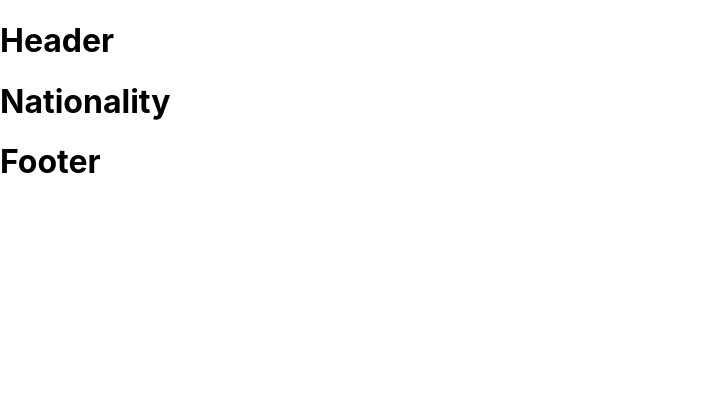
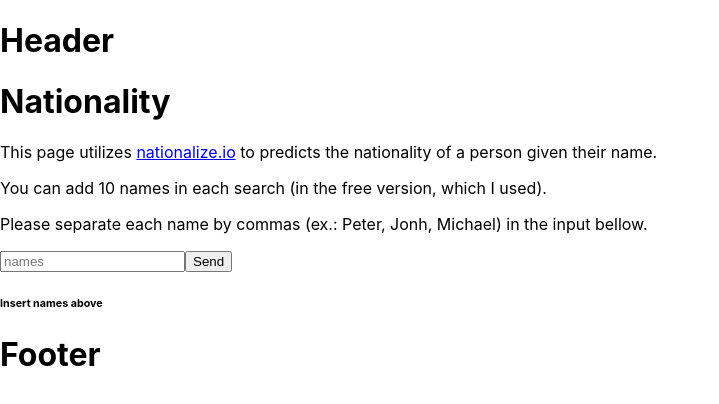
Before and after one commit to PedroMarianoAlmeida/use-fetch-examples, a React (Create React App) app: page /nationality in a window 1280 px wide. Shown: the top 404 px of the page, without its empty margins (0-719 px from the left). Built offline with nearby package versions, Linux system fonts and the light colour scheme.

Commit message:
Nationality with minimal functionality
The component Fetch the correct data and validate the number of values.

It still needs to be done the page formatting and error cases.

```diff
--- a/src/components/Nationality.js
+++ b/src/components/Nationality.js
@@ -1,8 +1,68 @@
-import React from 'react';
+import React, {useState} from 'react';
+import useFetch from './../custom-hooks/useFetch';
 
 const Nationality = () => {
+    const configuration = {
+        url: "https://api.nationalize.io?",
+        //errorAPIvalue:  [ "Response", "False", "Error"] ,
+
+        shouldRun: false,
+        logResponses: true,
+
+        doWhenInactive: () => <h6>Insert names above</h6>,
+        doWhenFetching: () => <h6>...Loading</h6>,
+        doWhenFail: (error) => <h6>Error: {JSON.stringify(error)} </h6>,
+        doWhenSuccess: (rawAnswer) => <h6> {JSON.stringify(rawAnswer)} </h6>
+    }
+
+    const [namesList, setConfiguration] = useFetch(configuration);
+
+    const [names, setNames] = useState("");
+
+    const handleChange = (e) => {
+        setNames(e.target.value);
+    }
+
+    const handleSubmit = (e) => {
+        e.preventDefault();
+        const objectToParameters = treatedNames(names);
+        if ( objectToParameters.length <= 10){
+            configuration.parameters = objectToParameters;
+            configuration.shouldRun = true;
+        }
+        else{
+            configuration.doWhenInactive = ()=> <h6>Limit names exceed the max (10)</h6>;
+        }
+
+        setConfiguration(configuration);
+    }
+
+    const treatedNames = (inputNames) => {
+        const inputNamesWithoutCommas = inputNames.replace(/ /g,'');
+
+        let arrayOfObjectParameters = [];
+        inputNamesWithoutCommas.split(',').map(element => {
+            let myObject = {};
+            myObject.name = element;
+            arrayOfObjectParameters.push(myObject);
+        });
+        return arrayOfObjectParameters;
+    }
+
     return (
-        <h1>Nationality</h1>
+        <div>
+            <h1>Nationality</h1>
+            <p>This page utilizes <a href="https://nationalize.io/" target="_blank" rel="noopener noreferrer">nationalize.io</a> to predicts the nationality of a person given their name.</p>
+            <p>You can add 10 names in each search (in the free version, which I used).</p>
+            <p>Please separate each name by commas (ex.: Peter, Jonh, Michael) in the input bellow.</p>
+
+            <form onSubmit={handleSubmit}>
+                <input type="text" placeholder="names" required value={names} onChange={handleChange}/>
+                <input type="submit" value="Send" />
+            </form>
+
+            { namesList }
+        </div>
       );
 }
 
--- /dev/null
+++ b/src/custom-hooks/useFetch.js
@@ -0,0 +1,122 @@
+import {useState, useEffect} from 'react';
+
+const useFetch = (configurationParam) => {
+    const [configuration, setConfiguration] = useState(configurationParam);
+    const [ answer, setAnswer ] = useState(null);
+
+    const fullAdress = (url, searchParams) => {
+        let queryParams = "";
+
+        searchParams.map( (param, index) => {
+            const key = Object.keys(param)[0];
+            queryParams += `${key}=${param[key]}`;
+            if(index < searchParams.length - 1) queryParams += '&';
+            return ""; //Without this presents a warning, and when I changed the "map" for "foreach" doesn't work
+        });
+
+        return url + queryParams;
+    }
+
+    useEffect(() => {
+        let shouldRun;
+        const checkingUserInput = () => {
+            const configurationCopy = {...configuration};
+            const keys = Object.keys(configurationCopy);
+            if( !keys.includes("shouldRun") ) {
+                shouldRun = true;
+            }
+            else{
+                shouldRun = configuration.shouldRun;
+            }
+
+            if( !keys.includes("url") ){
+                console.log("URL property is obligatory, this HOOK is inactive");
+                shouldRun = false;
+            }
+
+            if( !keys.includes("logResponses") ) configurationCopy.logResponses = true;
+
+            if( !keys.includes("doWhenInactive") ) configurationCopy.doWhenInactive = "";
+            if( !keys.includes("doWhenFetching") ) configurationCopy.doWhenFetching = "";
+            if( !keys.includes("doWhenSuccess") ) {
+                configurationCopy.doWhenSuccess = "";
+                console.log("Your hook doesn't return a value after fetching, all the informations will be in console.log");
+                configurationCopy.logResponses = true;
+            }
+            if( !keys.includes("doWhenFail") ) configurationCopy.doWhenFail = "";
+
+            if( keys.includes("parameters") ) {
+                if ( !Array.isArray( configurationCopy.parameters ) ) {
+                    console.log("The parameters propriety should be an array (with each parameter in a {key: value} object). This HOOK is inactive");
+                    shouldRun = false;
+                }
+                else{
+                    for(let param of configurationCopy.parameters) {
+                        if (typeof param != "object") {
+                            console.log("The parameter in parameters Array properties should be a {key: value} object. This HOOK is inactive");
+                            shouldRun = false;
+                        }
+                        else if(Object.keys(param).length !== 1) {
+                            console.log("The parameter in parameters Array properties should be a {key: value} object (only one propriety in Object). This HOOK is inactive");
+                            shouldRun = false;
+                        }
+                    }
+                }
+            }
+
+            if( JSON.stringify(configuration) !== JSON.stringify(configurationCopy) ) setConfiguration(configurationCopy)
+        }
+
+        const getAnswerFetch = async () => {
+            if (configuration.logResponses) console.log("Status: Fetching");
+            setAnswer(configuration.doWhenFetching);
+            let result;
+            let customizeError = false;
+            try{
+                const adress = fullAdress(configuration.url, configuration.parameters);
+                if (configuration.logResponses) console.log( "Adress fetching: ", adress );
+                let response = await fetch( adress );
+                if(!response.ok) throw Error(response.statusText);
+
+                result = await response.json();
+
+                if(Object.keys(configuration).includes("errorAPIvalue") ) {
+                    if(result[configuration.errorAPIvalue[0]] === configuration.errorAPIvalue[1] ) {
+                        customizeError = true;
+                        console.log("Customize Error: ", result[configuration.errorAPIvalue[2]])
+                        setAnswer( configuration.doWhenFail( result ) );
+                        throw Error();
+                    }
+                }
+
+                if (configuration.logResponses) {
+                    console.log( "Raw Fetch: ", result );
+                    console.log( "Staus: Sucess");
+                }
+
+                setAnswer( configuration.doWhenSuccess( result ) );
+            }
+            catch (err){
+                if (!customizeError) {
+                    if (configuration.logResponses) {
+                        console.log( "Fetch error: ", err.message );
+                        console.log( "Staus: Fail");
+                    }
+                    setAnswer( configuration.doWhenFail( err ) );
+                }
+            }
+          }
+
+        checkingUserInput();
+        if ( shouldRun ) getAnswerFetch(); //Using the variable shouldRun inside configuration param (and set the configuration with this new information in checkingUserInput) won't work
+        else {
+            if (configuration.logResponses) console.log("Status: Inactive");
+            setAnswer( configuration.doWhenInactive() );
+        }
+
+    }, [ configuration ]);
+
+    return [ answer, setConfiguration ];
+}
+
+export default useFetch;
```
